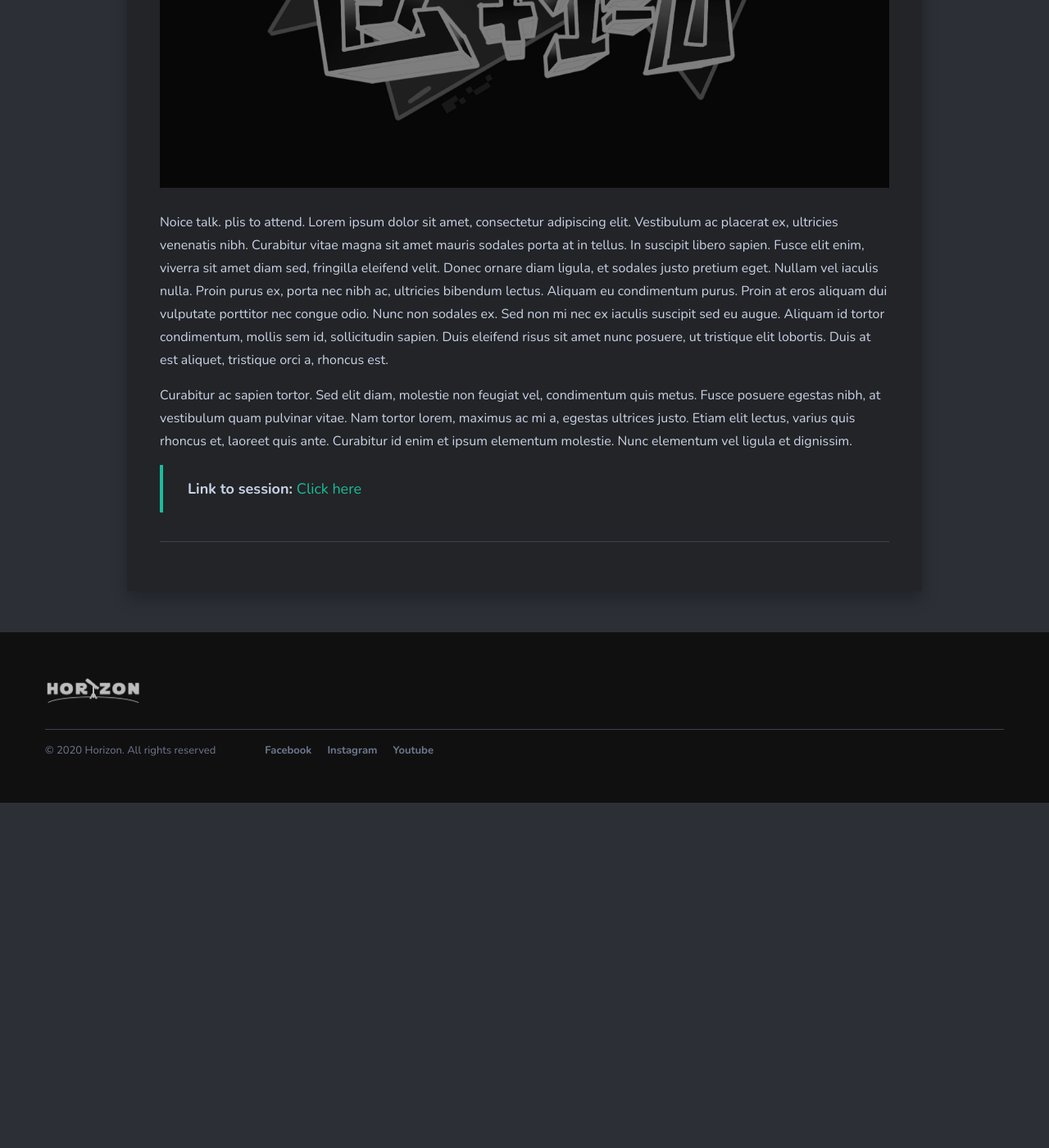
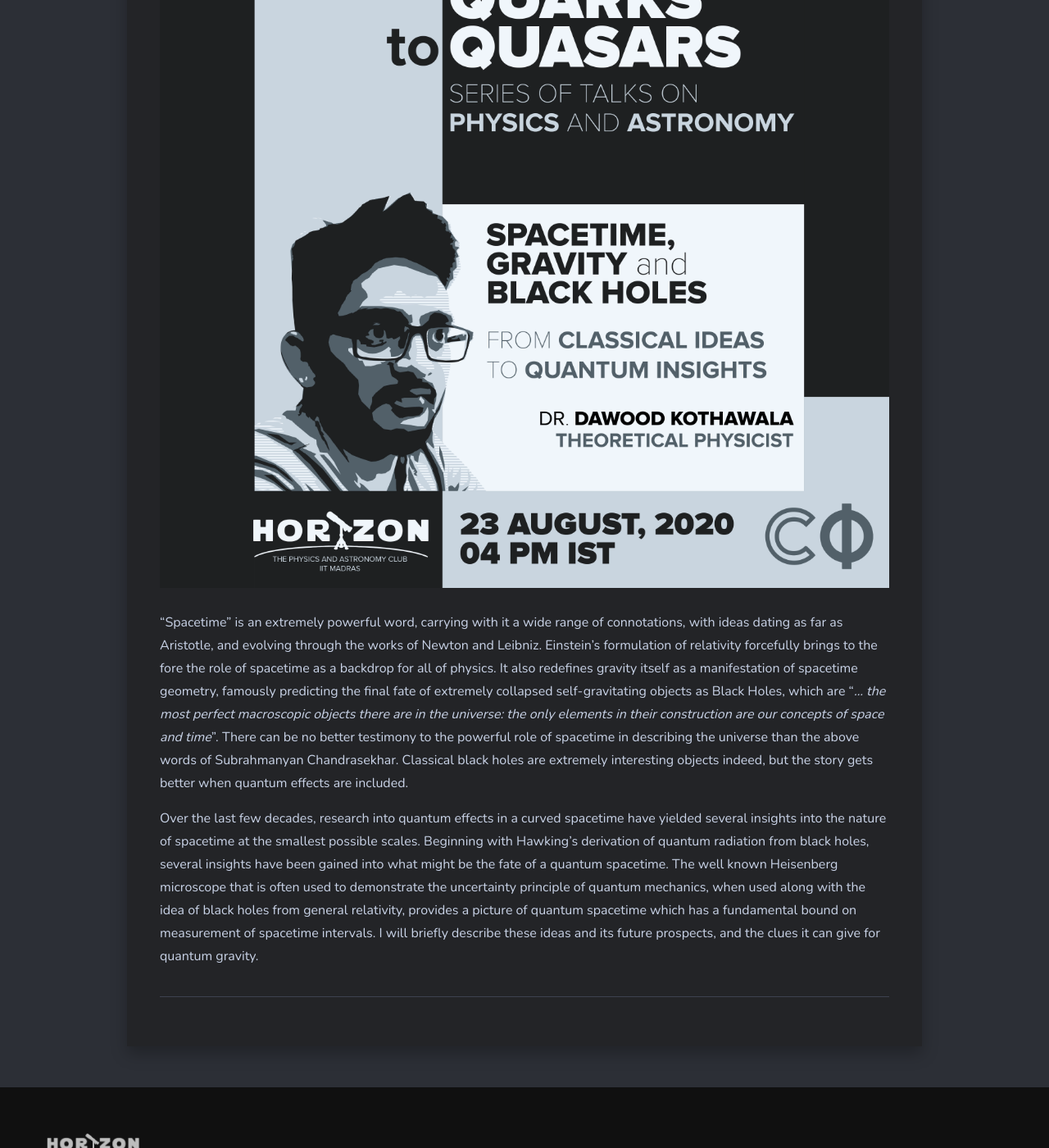
Before and after one commit to HorizonIITM/HorizonIITM.github.io, a Jekyll site: the page built from upcoming.md, in a window 1280 px wide and 1400 px high, scrolled down 470 px. Shown: the whole window at 82% size. Built offline with Jekyll 4.4.1, drawn with Linux system fonts in a browser that asks for light colours; nearby versions of some CDN libraries; before the commit the page ends 1449 px from its top, so only the background shows below that; some of the changed text lies outside the part shown.

Commit message:
dawood poster

```diff
--- a/_config.yml
+++ b/_config.yml
@@ -72,6 +72,6 @@ collections:
 
 #--------------------------------
 # upcoming event
-upimg: test.webp
-uptitle: Toit Talk
-uplink: https://www.youtube.com/watch?v=dQw4w9WgXcQ
+upimg: dawood.webp
+uptitle: "Spacetime, Gravity and Black holes - *from **classical ideas** to **quantum insights** *"
+uplink:
--- a/upcoming.md
+++ b/upcoming.md
@@ -3,6 +3,6 @@ layout: upcoming
 permalink: /upcoming/
 ---
 
-Noice talk. plis to attend. Lorem ipsum dolor sit amet, consectetur adipiscing elit. Vestibulum ac placerat ex, ultricies venenatis nibh. Curabitur vitae magna sit amet mauris sodales porta at in tellus. In suscipit libero sapien. Fusce elit enim, viverra sit amet diam sed, fringilla eleifend velit. Donec ornare diam ligula, et sodales justo pretium eget. Nullam vel iaculis nulla. Proin purus ex, porta nec nibh ac, ultricies bibendum lectus. Aliquam eu condimentum purus. Proin at eros aliquam dui vulputate porttitor nec congue odio. Nunc non sodales ex. Sed non mi nec ex iaculis suscipit sed eu augue. Aliquam id tortor condimentum, mollis sem id, sollicitudin sapien. Duis eleifend risus sit amet nunc posuere, ut tristique elit lobortis. Duis at est aliquet, tristique orci a, rhoncus est.
+“Spacetime” is an extremely powerful word, carrying with it a wide range of connotations, with ideas dating as far as Aristotle, and evolving through the works of Newton and Leibniz. Einstein’s formulation of relativity forcefully brings to the fore the role of spacetime as a backdrop for all of physics. It also redefines gravity itself as a manifestation of spacetime geometry, famously predicting the final fate of extremely collapsed self-gravitating objects as Black Holes, which are “_… the most perfect macroscopic objects there are in the universe: the only elements in their construction are our concepts of space and time_”. There can be no better testimony to the powerful role of spacetime in describing the universe than the above words of Subrahmanyan Chandrasekhar. Classical black holes are extremely interesting objects indeed, but the story gets better when quantum effects are included.
 
-Curabitur ac sapien tortor. Sed elit diam, molestie non feugiat vel, condimentum quis metus. Fusce posuere egestas nibh, at vestibulum quam pulvinar vitae. Nam tortor lorem, maximus ac mi a, egestas ultrices justo. Etiam elit lectus, varius quis rhoncus et, laoreet quis ante. Curabitur id enim et ipsum elementum molestie. Nunc elementum vel ligula et dignissim.
+Over the last few decades, research into quantum effects in a curved spacetime have yielded several insights into the nature of spacetime at the smallest possible scales. Beginning with Hawking’s derivation of quantum radiation from black holes, several insights have been gained into what might be the fate of a quantum spacetime. The well known Heisenberg microscope that is often used to demonstrate the uncertainty principle of quantum mechanics, when used along with the idea of black holes from general relativity, provides a picture of quantum spacetime which has a fundamental bound on measurement of spacetime intervals. I will briefly describe these ideas and its future prospects, and the clues it can give for quantum gravity.
```
Also changed, not shown: posters/dawood.webp (added), posters/test.webp (deleted).
